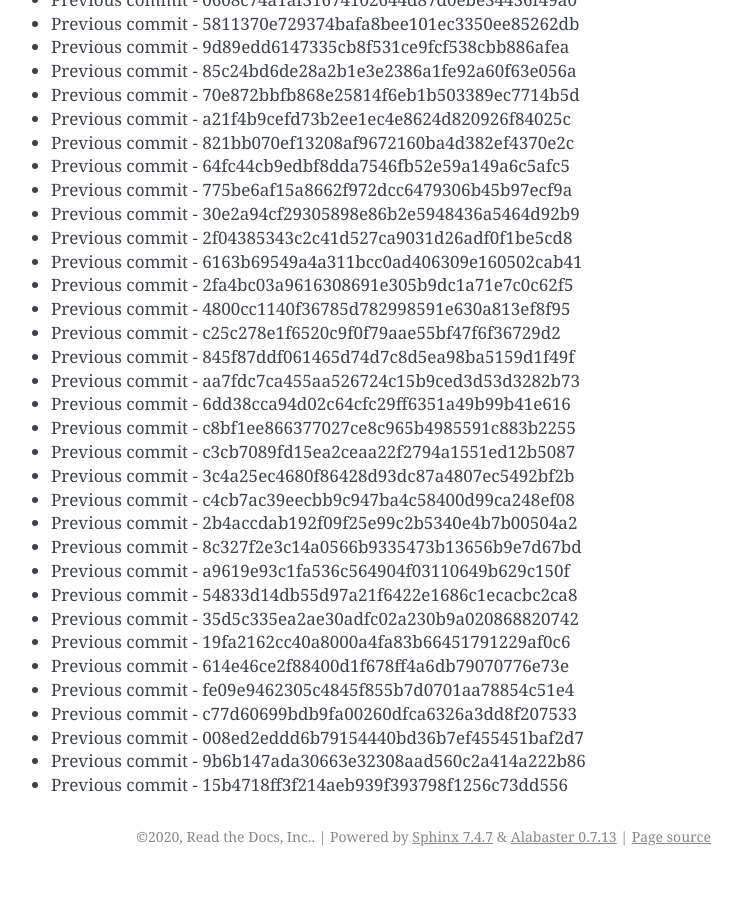
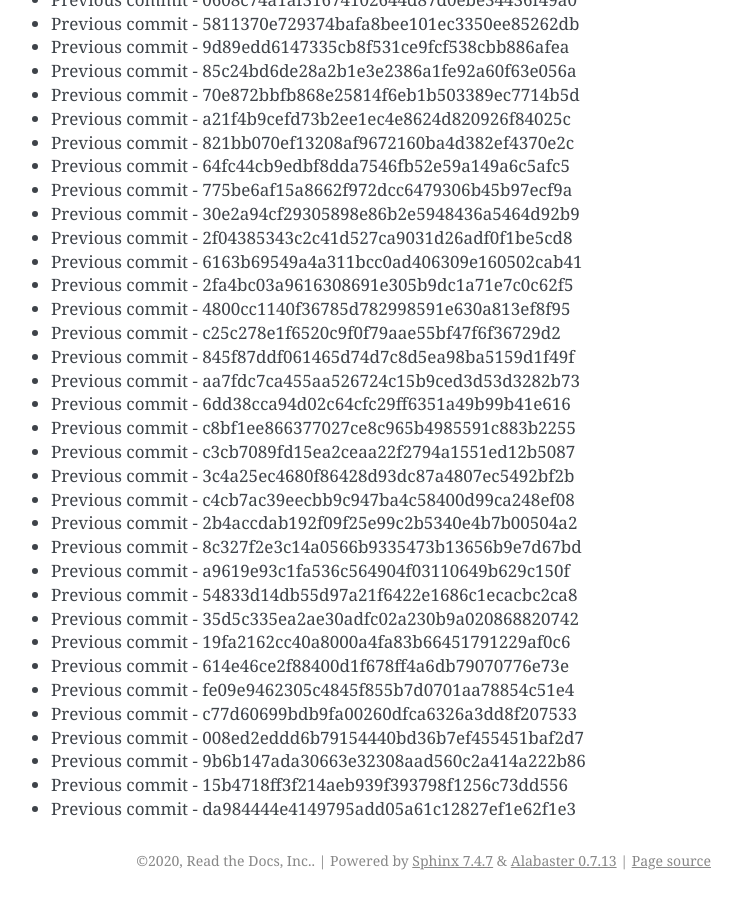
Before and after one commit to readthedocs/rtd-git-stresstest, a Sphinx documentation site: the page built from docs/updates.rst, in a window 1280 px wide and 900 px high, scrolled down 83683 px. Shown: the whole window, without its empty margins (399-1141 px from the left). Built offline with Sphinx 7.4.7, drawn with Linux system fonts in a browser that asks for light colours; before the commit the page ends 84559 px from its top, so only the background shows below that.

Commit message:
Generating commit from previous: da984444e4149795add05a61c12827ef1e62f1e3

```diff
--- a/docs/updates.rst
+++ b/docs/updates.rst
@@ -3548,3 +3548,4 @@ It can be tested for any performance characteristics.
 * Previous commit - 008ed2eddd6b79154440bd36b7ef455451baf2d7
 * Previous commit - 9b6b147ada30663e32308aad560c2a414a222b86
 * Previous commit - 15b4718ff3f214aeb939f393798f1256c73dd556
+* Previous commit - da984444e4149795add05a61c12827ef1e62f1e3
```
